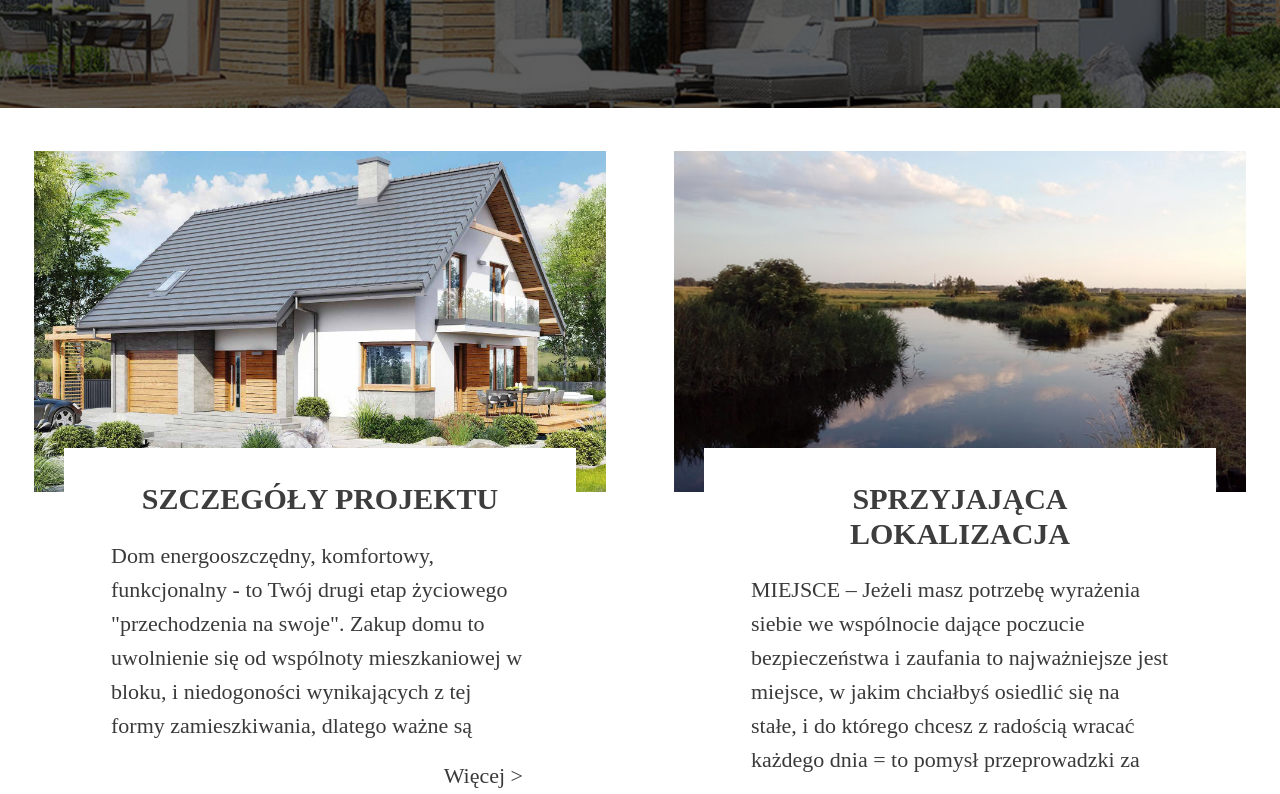
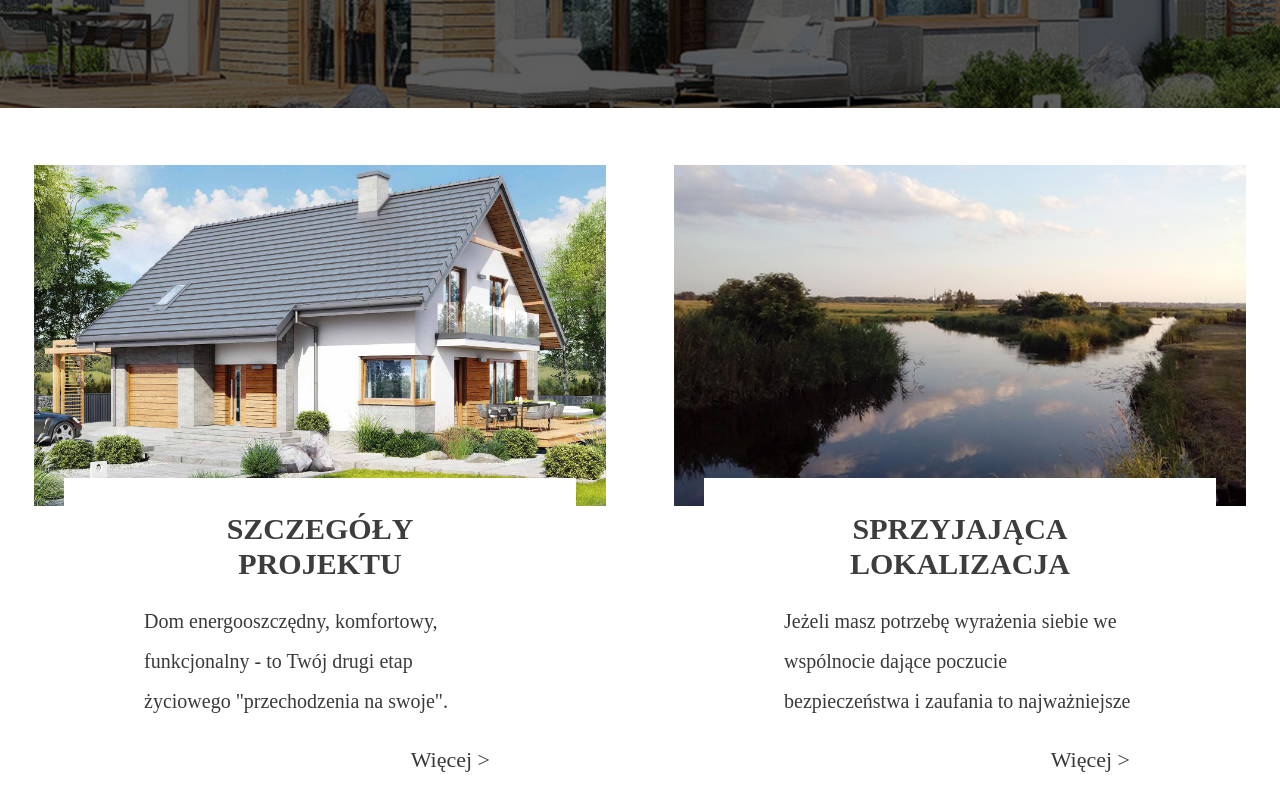
Before and after one commit to adamsmichal/futurum, a Gatsby site: page / in a window 1280 px wide. Shown: the part 680-1474 px from the top of the page. Built offline with nearby package versions, Linux system fonts and the light colour scheme; Gatsby itself is replaced by a stand-in of ours.

Commit message:
fix margins and paddings

```diff
--- a/package.json
+++ b/package.json
@@ -17,7 +17,7 @@
     "bulma": "^0.9.0",
     "formik": "^2.1.4",
     "gatsby": "^2.22.15",
-    "gatsby-cli": "^2.12.45",
+    "gatsby-cli": "^2.12.52",
     "gatsby-image": "^2.4.5",
     "gatsby-plugin-manifest": "^2.4.14",
     "gatsby-plugin-mdx": "^1.2.15",
@@ -39,6 +39,7 @@
     "react-awesome-slider": "^4.1.0",
     "react-dom": "^16.12.0",
     "react-helmet": "^6.0.0",
+    "react-spring": "^8.0.27",
     "simple-react-lightbox": "^3.2.3-2",
     "styled-components": "^5.1.1"
   },
--- a/src/assets/articles/homePage/secondHomeArticle.mdx
+++ b/src/assets/articles/homePage/secondHomeArticle.mdx
@@ -3,5 +3,5 @@ title: Sprzyjająca lokalizacja
 featureImage: ../../images/homePage/secondHomeArticle.jpg
 filter: homePage
 order: 2
-text: MIEJSCE – Jeżeli masz potrzebę wyrażenia siebie we wspólnocie dające poczucie bezpieczeństwa i zaufania to najważniejsze jest miejsce, w jakim chciałbyś osiedlić się na stałe, i do którego chcesz z radością wracać każdego dnia = to pomysł przeprowadzki za miasto, żeby zyskać zdrowie, przyrodę za płotem i wreszcie zostawić za sobą hałas i chaos aglomeracji, to osiedlenie się w po zachodniej stronie miasta, tylko 3 km od jego granicy, w centrum Nowego Aleksandrowa jest idealnym rozwiązaniem.
+text: Jeżeli masz potrzebę wyrażenia siebie we wspólnocie dające poczucie bezpieczeństwa i zaufania to najważniejsze jest miejsce do którego chcesz z radością wracać każdego dnia. Pomysł przeprowadzki za miasto, żeby zyskać zdrowie, przyrodę za płotem i wreszcie zostawić za sobą hałas i chaos aglomeracji, to osiedlenie się w po zachodniej stronie miasta, tylko 3 km od jego granicy.
 ---
--- a/src/components/general/Contact.tsx
+++ b/src/components/general/Contact.tsx
@@ -4,36 +4,36 @@ import { Formik } from "formik";
 import axios from "axios";
 
 const ContactWrapper = styled.section`
+  min-height: calc(100vh - 100px);
   padding: ${({ theme }) => theme.space.l};
-  margin-bottom: ${({ theme }) => theme.space.m};
   color: ${({ theme }) => theme.colors.greeyH};
   font-family: ${({ theme }) => theme.fontFamily.main};
   font-size: 1.1rem;
   font-weight: ${({ theme }) => theme.fontWeights.bold};
-  text-transform: uppercase;
 
   @media only screen and (min-width: ${({ theme }) =>
       theme.breakpoints.phone}) {
     font-size: 2rem;
-    margin-bottom: ${({ theme }) => theme.space.xxxl};
+    margin-bottom: ${({ theme }) => theme.space.xl};
   }
 
   @media only screen and (min-width: ${({ theme }) =>
       theme.breakpoints.tablet}) {
     font-size: 2.3rem;
-    margin-bottom: ${({ theme }) => theme.space.xxxxl};
+    margin-bottom: ${({ theme }) => theme.space.xxl};
   }
 
   @media only screen and (min-width: ${({ theme }) =>
       theme.breakpoints.tabletLarge}) {
     padding: ${({ theme }) => theme.space.xxl};
+    margin-bottom: 0;
     font-size: 2.6rem;
     line-height: 40px;
   }
 
   @media only screen and (min-width: ${({ theme }) =>
       theme.breakpoints.desktop}) {
-    height: calc(100vh - 132px);
+    min-height: calc(100vh - 132px);
     display: grid;
     grid-template-columns: 1fr 1fr;
     grid-template-rows: 0.7fr 1.3fr;
--- a/src/components/general/Navigation.tsx
+++ b/src/components/general/Navigation.tsx
@@ -1,6 +1,7 @@
 import React, { useState } from "react";
 import styled from "styled-components";
 import Link from "gatsby-link";
+import { useSpring, animated } from "react-spring";
 
 const NavigationWrapper = styled.nav`
   position: sticky;
@@ -96,14 +97,13 @@ interface IMenuProps {
   clicked: boolean;
 }
 
-const Menu = styled.div<IMenuProps>`
+const Menu = styled(animated.div)<IMenuProps>`
   position: fixed;
   top: 0;
   left: 0;
   width: 100vw;
   height: 100vh;
   padding: 20vh 5vw 30vh 55vw;
-  display: ${props => (props.clicked ? "flex" : "none")};
   flex-direction: column;
   align-items: flex-end;
   justify-content: space-between;
@@ -147,6 +147,11 @@ const DesktopNavLink = styled.div`
 const Navigation: React.FC = () => {
   const [isOpen, setIsOpen] = useState(false);
 
+  const menuAnimation = useSpring({
+    display: isOpen ? "flex" : "none",
+    left: isOpen ? "0" : "100vw",
+  });
+
   return (
     <>
       <NavigationWrapper>
@@ -162,7 +167,7 @@ const Navigation: React.FC = () => {
           <BtnBars position="middle" clicked={isOpen} />
           <BtnBars position="low" clicked={isOpen} />
         </Btn>
-        <Menu clicked={isOpen}>
+        <Menu style={menuAnimation} clicked={isOpen}>
           <NavLink to="/localization">Lokalizacja</NavLink>
           <NavLink to="/details">Szczegóły</NavLink>
           <NavLink to="/houseList">Domy</NavLink>
--- a/src/components/general/Seo.tsx
+++ b/src/components/general/Seo.tsx
@@ -39,7 +39,7 @@ function SEO({ description, lang, meta, title }: Props) {
         lang,
       }}
       title={title}
-      titleTemplate={`%s | ${site.siteMetadata.title}`}
+      titleTemplate={`Futurum | %s`}
       meta={[
         {
           name: `description`,
--- a/src/components/homePage/HomeArticle.tsx
+++ b/src/components/homePage/HomeArticle.tsx
@@ -1,5 +1,6 @@
 import React, { useState } from "react";
 import styled from "styled-components";
+import { useSpring, animated } from "react-spring";
 
 interface IHomeArticleWrapperProps {
   isOpen: boolean;
@@ -7,26 +8,27 @@ interface IHomeArticleWrapperProps {
 
 const HomeArticleWrapper = styled.article<IHomeArticleWrapperProps>`
   position: relative;
-  height: ${props => (props.isOpen ? "70vh" : "45vh")};
+  height: 50vh;
   width: 100%;
   margin-bottom: ${({ theme }) => theme.space.xs};
   background-color: ${({ theme }) => theme.colors.white};
-  margin-bottom: 40px;
+  margin: ${({ theme }) => theme.space.m} 0;
 
   @media only screen and (min-width: ${({ theme }) =>
       theme.breakpoints.tablet}) {
-    height: ${props => (props.isOpen ? "65vh" : "60vh")};
+    height: 60vh;
+    margin: ${({ theme }) => theme.space.l} 0;
   }
 
   @media only screen and (min-width: ${({ theme }) =>
       theme.breakpoints.tabletLarge}) {
     height: 52vh;
-    margin-bottom: 80px;
+    margin-bottom: ${({ theme }) => theme.space.xxl};
   }
 
   @media only screen and (min-width: ${({ theme }) =>
       theme.breakpoints.desktop}) {
-    height: 80vh;
+    height: 70vh;
     padding: ${({ theme }) => theme.space.ml} ${({ theme }) => theme.space.l};
   }
 `;
@@ -35,30 +37,27 @@ interface ITextWrapperProps {
   isOpen: boolean;
 }
 
-const TextWrapper = styled.div<ITextWrapperProps>`
+const TextWrapper = styled(animated.div)<ITextWrapperProps>`
   position: absolute;
   left: 50%;
   transform: translateX(-50%);
   bottom: 10px;
   width: 80%;
-  height: ${props => (props.isOpen ? "80%" : "40%")};
   padding: ${({ theme }) => theme.space.ml} ${({ theme }) => theme.space.l};
   background-color: ${({ theme }) => theme.colors.white};
 
   @media only screen and (min-width: ${({ theme }) =>
       theme.breakpoints.tablet}) {
-    height: ${props => (props.isOpen ? "60%" : "40%")};
+    padding: ${({ theme }) => theme.space.l} ${({ theme }) => theme.space.xl};
   }
 
   @media only screen and (min-width: ${({ theme }) =>
       theme.breakpoints.tabletLarge}) {
-    height: ${props => (props.isOpen ? "60%" : "40%")};
-    padding: ${({ theme }) => theme.space.l} ${({ theme }) => theme.space.xl};
+    padding: ${({ theme }) => theme.space.l} ${({ theme }) => theme.space.xxl};
   }
 
   @media only screen and (min-width: ${({ theme }) =>
       theme.breakpoints.desktop}) {
-    height: ${props => (props.isOpen ? "90%" : "50%")};
     bottom: 0;
   }
 `;
@@ -73,38 +72,43 @@ const ArticleTitle = styled.h2`
 
   @media only screen and (min-width: ${({ theme }) =>
       theme.breakpoints.tablet}) {
-    font-size: 2rem;
+    font-size: 3rem;
   }
 
   @media only screen and (min-width: ${({ theme }) =>
       theme.breakpoints.tabletLarge}) {
+    font-size: 3.5rem;
+  }
+
+  @media only screen and (min-width: ${({ theme }) =>
+      theme.breakpoints.desktop}) {
     font-size: 3rem;
   }
 `;
 
-const ArticleText = styled.p<ITextWrapperProps>`
-  font-size: 1.3rem;
+const ArticleText = styled(animated.p)<ITextWrapperProps>`
+  font-size: 1.2rem;
   font-weight: ${({ theme }) => theme.fontWeights.light};
   color: ${({ theme }) => theme.colors.greeyP};
   line-height: 2rem;
   height: 80%;
-  overflow: ${props => (props.isOpen ? "visible" : "hidden")};
+  overflow: hidden;
 
   @media only screen and (min-width: ${({ theme }) =>
       theme.breakpoints.tablet}) {
-    font-size: 1.7rem;
-  }
-
-  @media only screen and (min-width: ${({ theme }) =>
-      theme.breakpoints.tabletLarge}) {
-    font-size: 2.4rem;
+    font-size: 2.5rem;
     line-height: 3.4rem;
   }
 
   @media only screen and (min-width: ${({ theme }) =>
       theme.breakpoints.tabletLarge}) {
-    font-size: 2.2rem;
-    line-height: 3.4rem;
+    font-size: 2.8rem;
+    line-height: 4rem;
+  }
+
+  @media only screen and (min-width: ${({ theme }) =>
+      theme.breakpoints.desktop}) {
+    font-size: 2rem;
   }
 `;
 
@@ -141,12 +145,23 @@ interface IHomeArticleProps {
 const HomeArticle: React.FC<IHomeArticleProps> = ({ image, text, title }) => {
   const [isOpen, setOpen] = useState(false);
 
+  const textWrapperAnimation = useSpring({
+    height: isOpen ? "90%" : "40%",
+  });
+
+  const textAnimation = useSpring({
+    overflow: isOpen ? "visible" : "hidden",
+    delay: 100,
+  });
+
   return (
     <HomeArticleWrapper isOpen={isOpen}>
       <img src={image} alt="house" />
-      <TextWrapper isOpen={isOpen}>
+      <TextWrapper style={textWrapperAnimation} isOpen={isOpen}>
         <ArticleTitle>{title}</ArticleTitle>
-        <ArticleText isOpen={isOpen}>{text}</ArticleText>
+        <ArticleText style={textAnimation} isOpen={isOpen}>
+          {text}
+        </ArticleText>
         <ArticleBtn onClick={() => setOpen(!isOpen)}>
           {isOpen ? "Mniej >" : "Więcej >"}
         </ArticleBtn>
--- a/src/components/homePage/PhotoSlider.tsx
+++ b/src/components/homePage/PhotoSlider.tsx
@@ -78,6 +78,7 @@ const SliderBtn = styled(Link)`
   width: 30vw;
   height: 40px;
   margin: 0 auto;
+  padding: 0 ${({ theme }) => theme.space.xs};
   line-height: 40px;
   color: ${({ theme }) => theme.colors.white};
   text-align: center;
--- a/src/components/homePage/TextSlider.tsx
+++ b/src/components/homePage/TextSlider.tsx
@@ -11,7 +11,6 @@ interface ITextSliderProps {
 
 const SliderContainer = styled.section<ITextSliderProps>`
   width: 100vw;
-  margin-bottom: ${({ theme }) => theme.space.m};
   background-image: url(${props => props.data});
   background-repeat: no-repeat;
   background-position: center center;
@@ -28,7 +27,6 @@ const SliderContainer = styled.section<ITextSliderProps>`
   @media only screen and (min-width: ${({ theme }) =>
       theme.breakpoints.phone}) {
     & .slider {
-      margin-bottom: ${({ theme }) => theme.space.l};
       font-size: 3rem;
     }
   }
--- a/src/pages/index.tsx
+++ b/src/pages/index.tsx
@@ -36,7 +36,7 @@ const IndexPage: React.FC = () => {
       <ThemeProvider theme={theme}>
         <Navigation />
         <HomeWrapper>
-          <SEO title="Futurum" />
+          <SEO title="Strona główna" />
           <TextSlider />
           <HomeArticlesGrid>
             {data.allMdx.nodes.map(
```
Also changed, not shown: src/assets/images/homePage/photoSlider/Dom-A.jpg, 1 other file.
